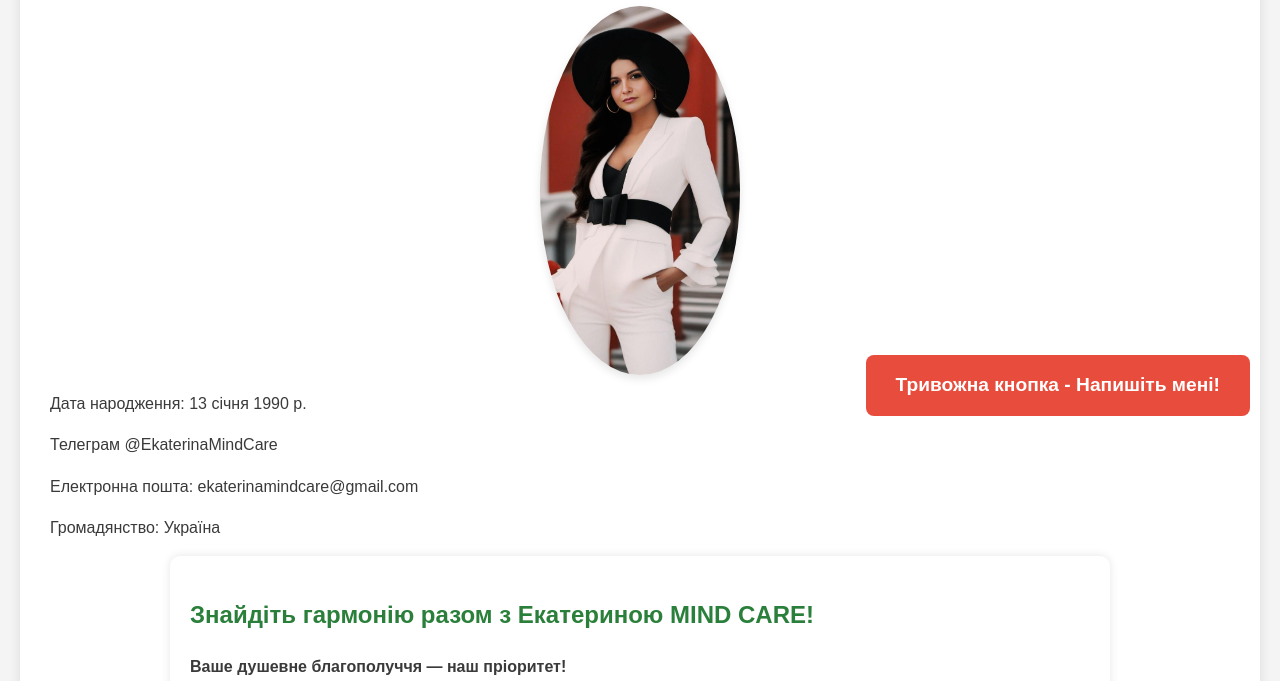
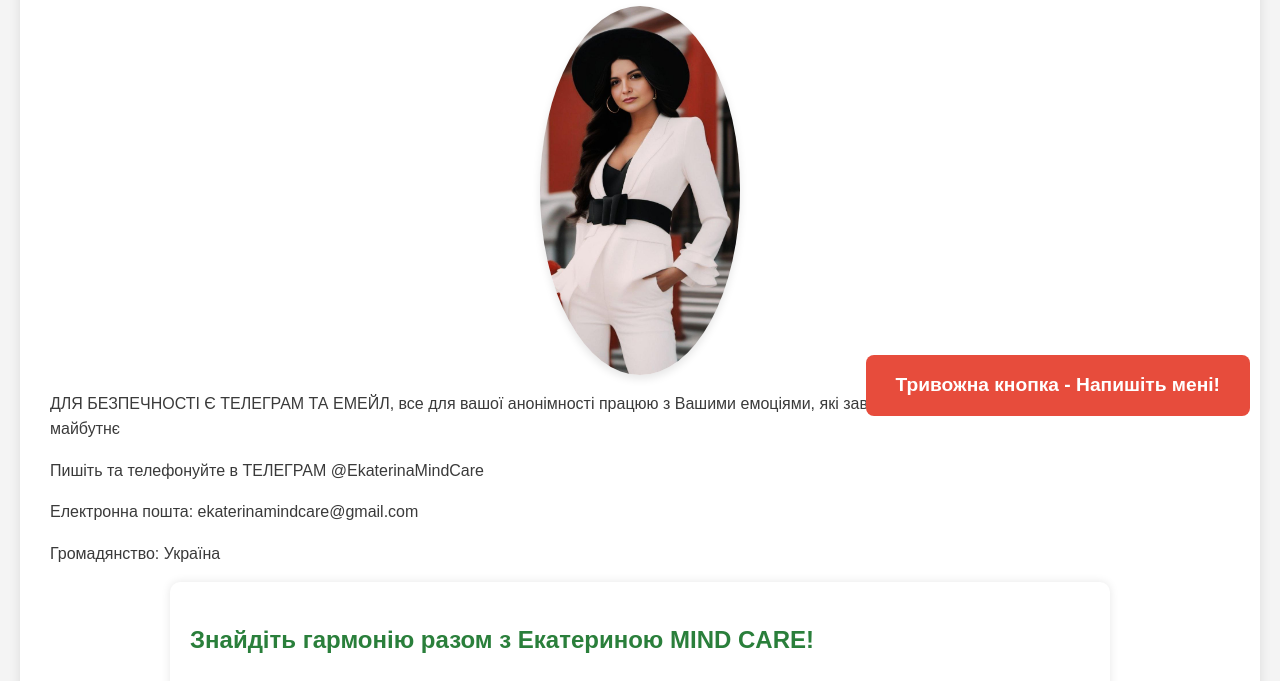
Before and after one commit to EkaterinaMindCare/EkaterinaMindCare.com, a plain HTML site: page index.html in a window 1280 px wide. Shown: the part 354-1035 px from the top of the page. Drawn offline with Linux system fonts and the light colour scheme.

Commit message:
Update index.html

```diff
--- a/index.html
+++ b/index.html
@@ -3,7 +3,7 @@
 <head>
     <meta charset="UTF-8">
     <meta name="viewport" content="width=device-width, initial-scale=1.0">
-    <title>Послуги психолога - Екатерина </title>
+    <title>Послуги психолога - Екатерина MIND CARE </title>
     <style>
         body {
             font-family: 'Arial', sans-serif;
@@ -198,8 +198,8 @@
     <section class="background">
         <h2>MIND CARE магістр практичної психології</h2>
         <img src="photo.jpg" alt="Фото Екатерини" class="profile-photo">
-        <p>Дата народження: 13 січня 1990 р.</p>
-        <p>Телеграм @EkaterinaMindCare</p>
+        <p>ДЛЯ БЕЗПЕЧНОСТІ Є ТЕЛЕГРАМ ТА ЕМЕЙЛ, все для вашої анонімності працюю з Вашими емоціями, які заважають вам жити та будувати щасливе майбутнє</p>
+        <p> Пишіть та телефонуйте в ТЕЛЕГРАМ @EkaterinaMindCare</p>
         <p>Електронна пошта: ekaterinamindcare@gmail.com</p>
         <p>Громадянство: Україна</p>
 <!DOCTYPE html>
```
